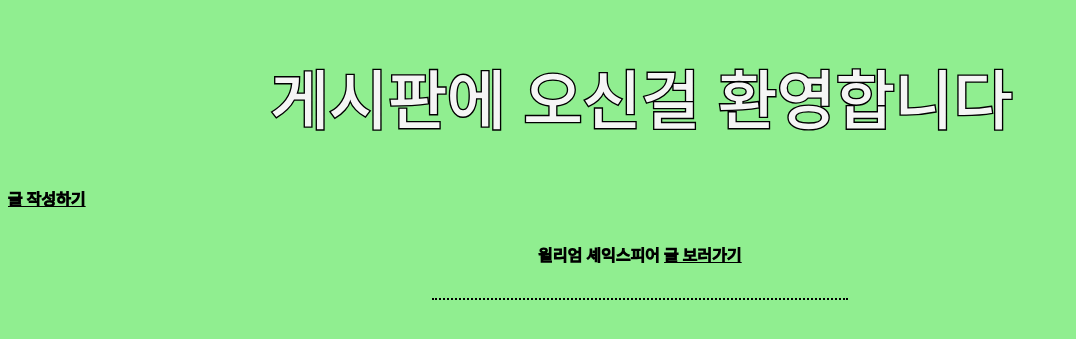
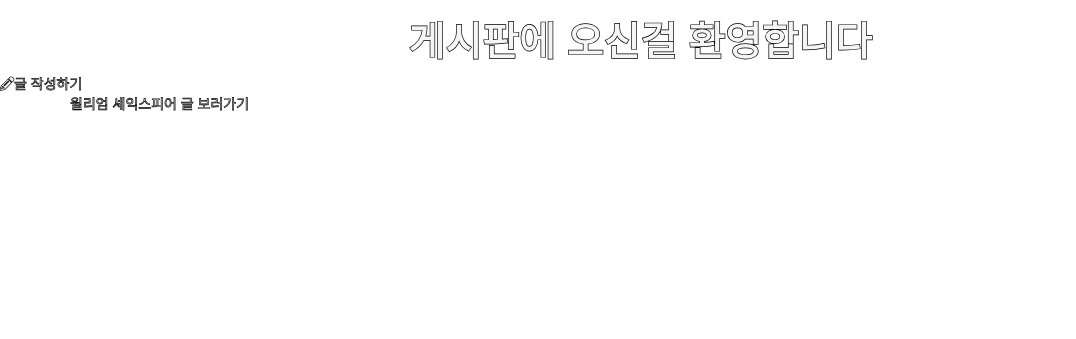
Before and after one commit to dodonmountain/django-crud, a Django app: page /articles/ in a window 1280 px wide. Shown: the top 339 px of the page, without its empty margins (0-1076 px from the left). Run offline with Django 3.2, Linux system fonts and the light colour scheme; data comes from the database, SQL or seed files in the repository; both versions use the stored data as it was after the commit; some libraries are stand-ins or nearby versions.

Commit message:
06 | articles CRUD D

```diff
--- a/articles/templates/articles/base.html
+++ b/articles/templates/articles/base.html
@@ -1,5 +1,6 @@
 <!DOCTYPE html>
 <html lang="ko">
+
 <head>
   <meta charset="UTF-8">
   <meta name="viewport" content="width=device-width, initial-scale=1.0">
@@ -8,13 +9,22 @@
   <style>
     body {
       -webkit-text-fill-color: whitesmoke;
-      -webkit-text-stroke: 1pt black;
-      background-color:lightgreen;
+      -webkit-text-stroke: 0.5pt black;
+    }
+
+    a {
+      text-decoration: none;
     }
   </style>
+  <link rel="stylesheet" href="https://maxcdn.bootstrapcdn.com/bootstrap/3.3.2/css/bootstrap.min.css">
+  <link rel="stylesheet" href="https://maxcdn.bootstrapcdn.com/bootstrap/3.3.2/css/bootstrap-theme.min.css">
+  <script src="https://maxcdn.bootstrapcdn.com/bootstrap/3.3.2/js/bootstrap.min.js"></script>
+  <script src="https://kit.fontawesome.com/c596c9d4e2.js"></script>
 </head>
+
 <body>
   {% block body %}
   {% endblock %}
 </body>
+
 </html>
--- a/articles/templates/articles/detail.html
+++ b/articles/templates/articles/detail.html
@@ -4,6 +4,7 @@
 <div style="box-sizing: border-box; border: 2px solid grey; text-indent: 20pt; margin: 3rem; padding: 3rem;">
     <p>{{ article.content }} </p>
 </div>
+<a href="/articles/{{ article.pk }}/del"><i class="fas fa-trash-alt">delete</i></a>
 
 
 {% endblock %}
--- a/articles/templates/articles/index.html
+++ b/articles/templates/articles/index.html
@@ -4,12 +4,12 @@
   4rem; font-weight: 600">게시판에 오신걸 환영합니다</h1>
 </div>
 
-<a href="/articles/new/">글 작성하기</a>
+<a href="/articles/new/"><i class="fas fa-pencil-alt"></i>글 작성하기</a>
 {% for article in articles %}
-<div style="display:flex; justify-content: center; padding:1rem; width: 30vw; height: 10 vh; margin-left:auto; margin-right:auto; border-bottom: 2px dotted black; text-align:left;">
-  <p>{{ article.title }}
-    <a href="/articles/{{ article.pk }}">글 보러가기</a>
-  </p>
+<div class="container">
+    <p>{{ article.title }}
+        <a href="/articles/{{ article.pk }}">글 보러가기</a>
+      </p>
 </div>
 {% endfor %}
 {% endblock %}
--- a/articles/urls.py
+++ b/articles/urls.py
@@ -6,4 +6,5 @@
     path('new/', views.new),
     path('create/', views.create),
     path('<int:article_pk>/', views.detail),
+    path('<int:article_pk>/del', views.delete),
 ]
--- a/articles/views.py
+++ b/articles/views.py
@@ -35,3 +35,8 @@
         'article': article
     }
     return render(request, 'articles/detail.html', context)
+
+def delete(request, article_pk):
+    article = Article.objects.get(pk=article_pk)
+    article.delete()
+    return redirect('/articles/')
```
Also changed, not shown: db.sqlite3.
